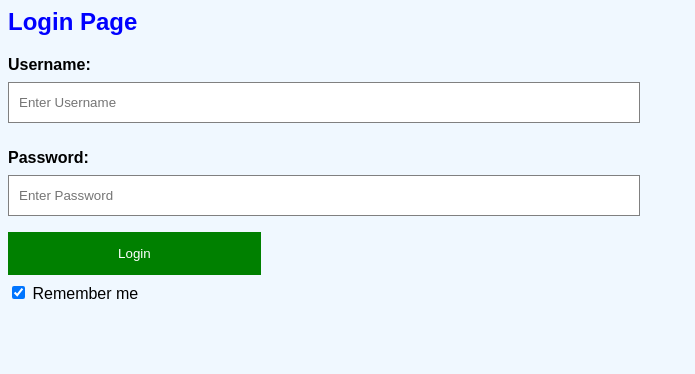
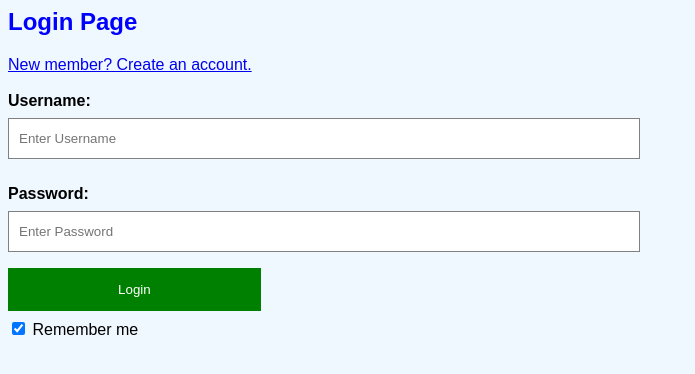
Before and after one commit to senaig97/Project, a Flask app: page /login in a window 1280 px wide. Shown: the top 374 px of the page, without its empty margins (0-695 px from the left). Run offline with Flask 2, Linux system fonts and the light colour scheme.

Commit message:
Added Register link.

```diff
--- a/app/templates/LogIn.html
+++ b/app/templates/LogIn.html
@@ -43,6 +43,8 @@ button:hover {
 <form action="" method="post">
 
   <div class="container">
+    <a href="http://127.0.0.1:5000/register">New member? Create an account.</a>
+    <br><br>
     <label for="uname"><b>Username:</b></label>
     <br>
     <input type="username" placeholder="Enter Username" name="username" value="{{
```
